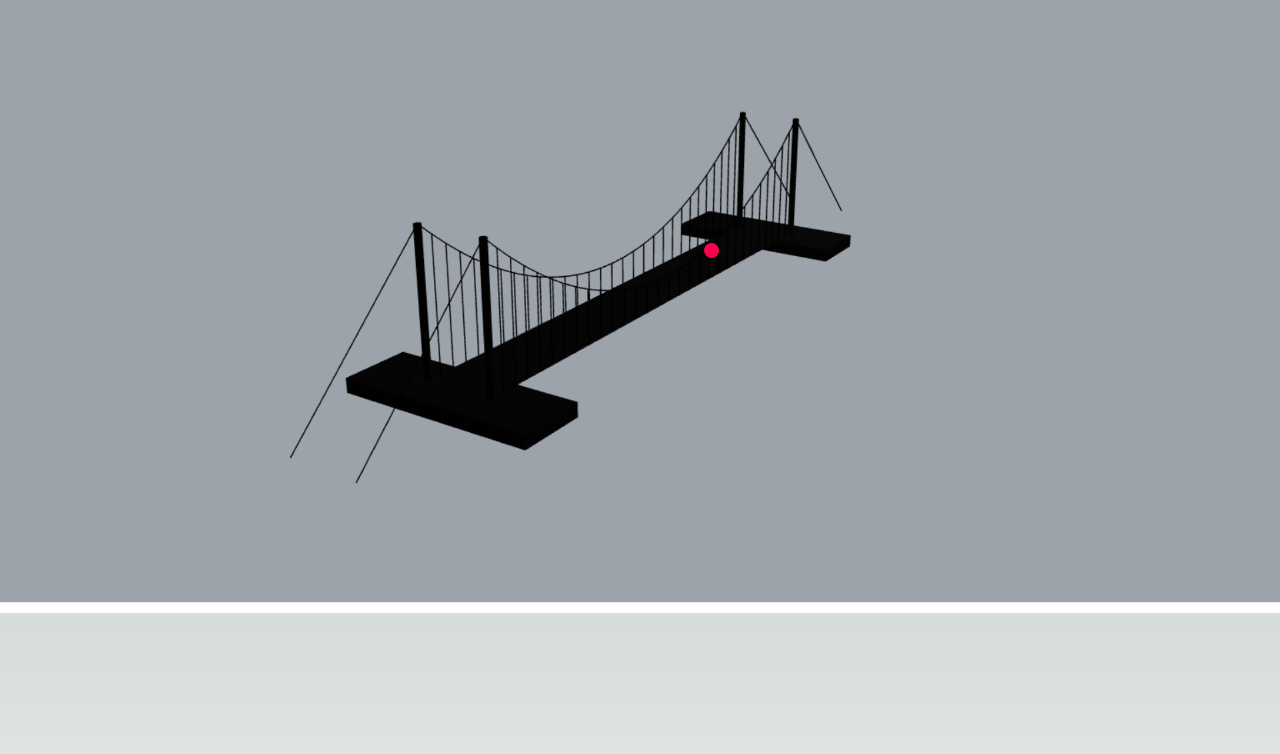
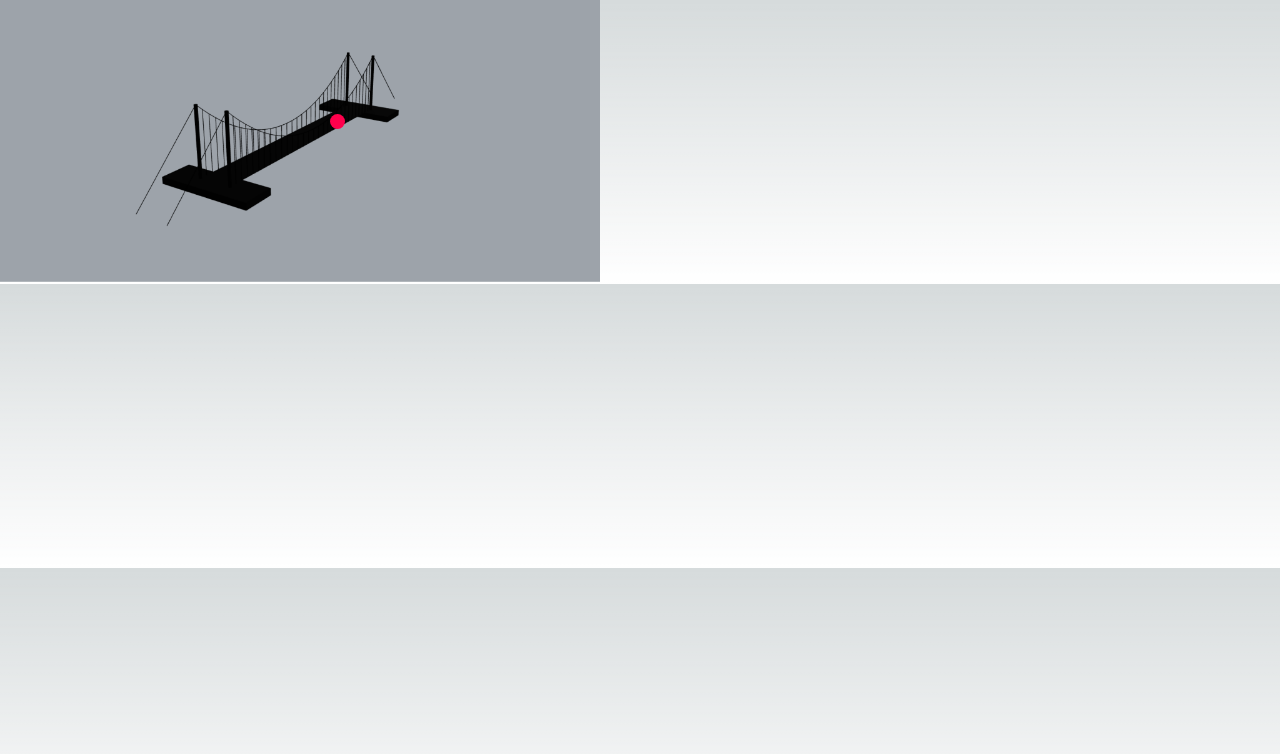
Before and after one commit to AlexKazz/rhino-repair-1, a Next.js app: page /PictureDisplay in a window 1280 px wide. Shown: the top 754 px of the page. Built offline with nearby package versions, Linux system fonts and the light colour scheme.

Commit message:
repair image appears to the right of main image

```diff
--- a/pages/PictureDisplay.js
+++ b/pages/PictureDisplay.js
@@ -9,13 +9,17 @@ export default function PictureDisplay() {
   };
 
   return (
-    <div>
-      <div className={styles.container}>
+    <div className={styles.container}>
+      <div className={styles.imageContainer}>
         <img className={styles.image} src="/image1.jpg" alt="First" />
         <div className={styles.circle} onClick={handleClick} />
       </div>
       {showSecondPicture && (
-        <img className={styles.image} src="/image2.jpg" alt="Second" />
+        <img
+          className={`${styles.image} ${styles.image2}`}
+          src="/image2.jpg"
+          alt="Second"
+        />
       )}
     </div>
   );
--- a/pages/PictureDisplay.module.css
+++ b/pages/PictureDisplay.module.css
@@ -1,10 +1,19 @@
 .container {
+  display: flex;
+  position: relative; /* add this */
+}
+
+.imageContainer {
   position: relative;
-    display: inline-block;
 }
 
 .image {
-    width: 100%;
+  max-width: 600px;
+  height: auto;
+}
+
+.image2 {
+  max-width: 300px; /* add this */
   height: auto;
 }
 
@@ -17,4 +26,5 @@
   background: rgb(255, 0, 76);
   border-radius: 50%;
   cursor: pointer;
+  z-index: 1; /* add this */
 }
--- a/pages/StructureModal.js
+++ b/pages/StructureModal.js
@@ -8,7 +8,7 @@ Modal.setAppElement("#__next");
 
 const customStyles = {
   content: {
-    width: "800px", // Increase this to make the modal wider
+    width: "1000px", // Set a max width here
     height: "600px",
     margin: "auto",
   },
```
Lines whose indentation alone changed are shown as unchanged.
